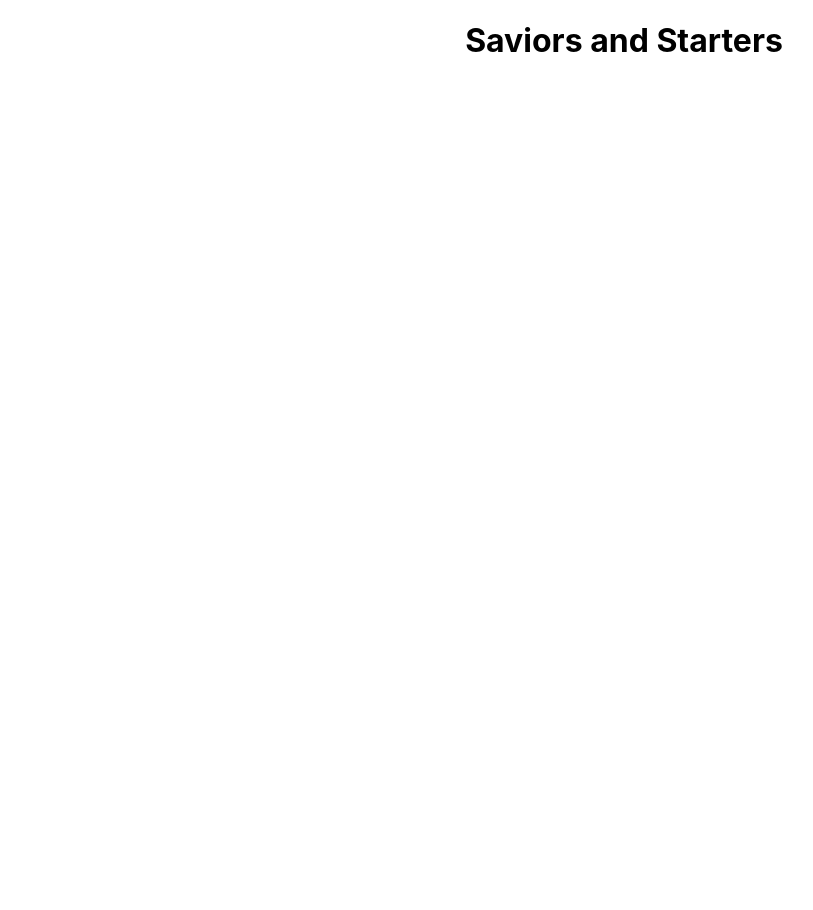
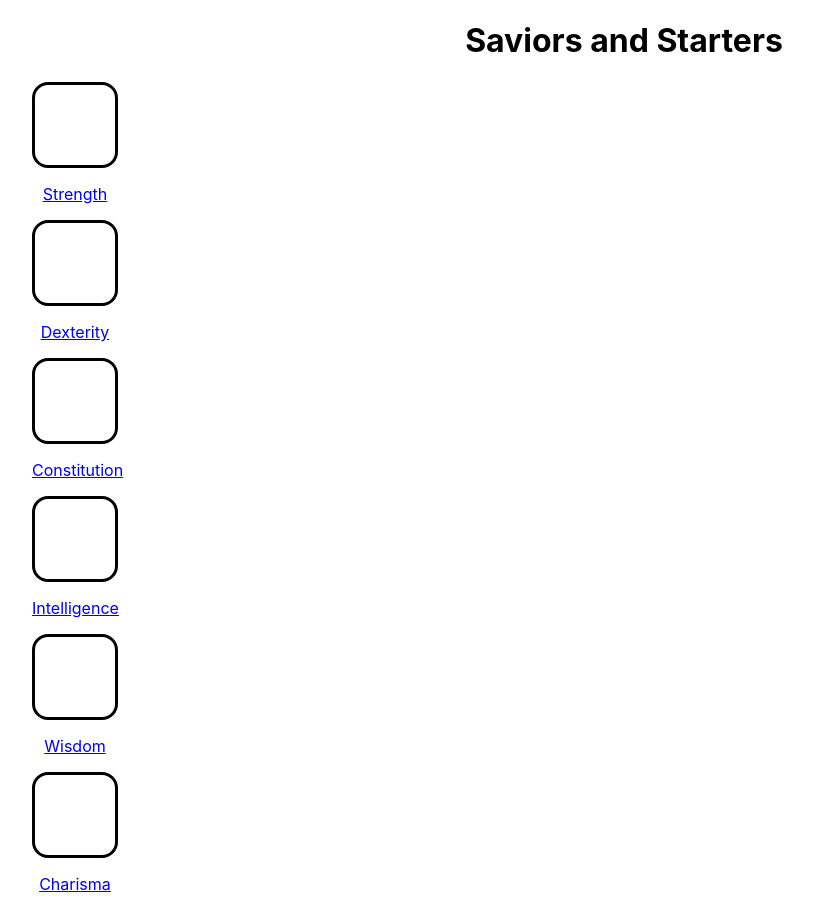
Before and after one commit to Zertroz/Final-Project, a React (Create React App) app: page / in a window 1280 px wide. Shown: the whole page, without its empty margins (16-829 px from the left). Before the commit the page ends 800 px from the top, so only its background shows below. Built offline with nearby package versions, Linux system fonts and the light colour scheme.

Commit message:
Start homepage component

```diff
--- a/src/App.js
+++ b/src/App.js
@@ -1,10 +1,16 @@
 import './App.css';
 import { Switch, Route } from 'react-router-dom';
+import Homepage from './components/HomePage/Homepage';
 
 function App() {
+  const testData = ['Strength', 'Dexterity', 'Constitution', 'Intelligence', 'Wisdom', 'Charisma']
+
   return (
     <main className='App'>
       <h1>Saviors and Starters</h1>
+      <Switch>
+        <Route path='/'>{<Homepage data={testData} />}</Route>
+      </Switch>
     </main>
   );
 }
--- a/src/components/HomePage/Homepage.css
+++ b/src/components/HomePage/Homepage.css
@@ -0,0 +1,13 @@
+.stat-list {
+  display: flex;
+  flex-direction: column;
+  align-items: flex-start;
+  margin-left: 3em;
+}
+
+.stat-square {
+  border: 3px solid black;
+  height: 5em;
+  width: 5em;
+  border-radius: 1em;
+}
--- a/src/components/HomePage/Homepage.js
+++ b/src/components/HomePage/Homepage.js
@@ -0,0 +1,23 @@
+import './Homepage.css';
+import { Link } from 'react-router-dom';
+
+function Homepage({data}) {
+  const stats = data.map(stat => {
+    return (
+      <Link to={`/abillity_scores/${stat}`} key={stat}>
+        <div className='stat'>
+          <div className='stat-square'></div>
+          <p>{stat}</p>
+        </div>
+      </Link>
+    )
+  })
+
+  return (
+    <section className='stat-list'>
+      {stats}
+    </section>
+  )
+}
+
+export default Homepage;
```
